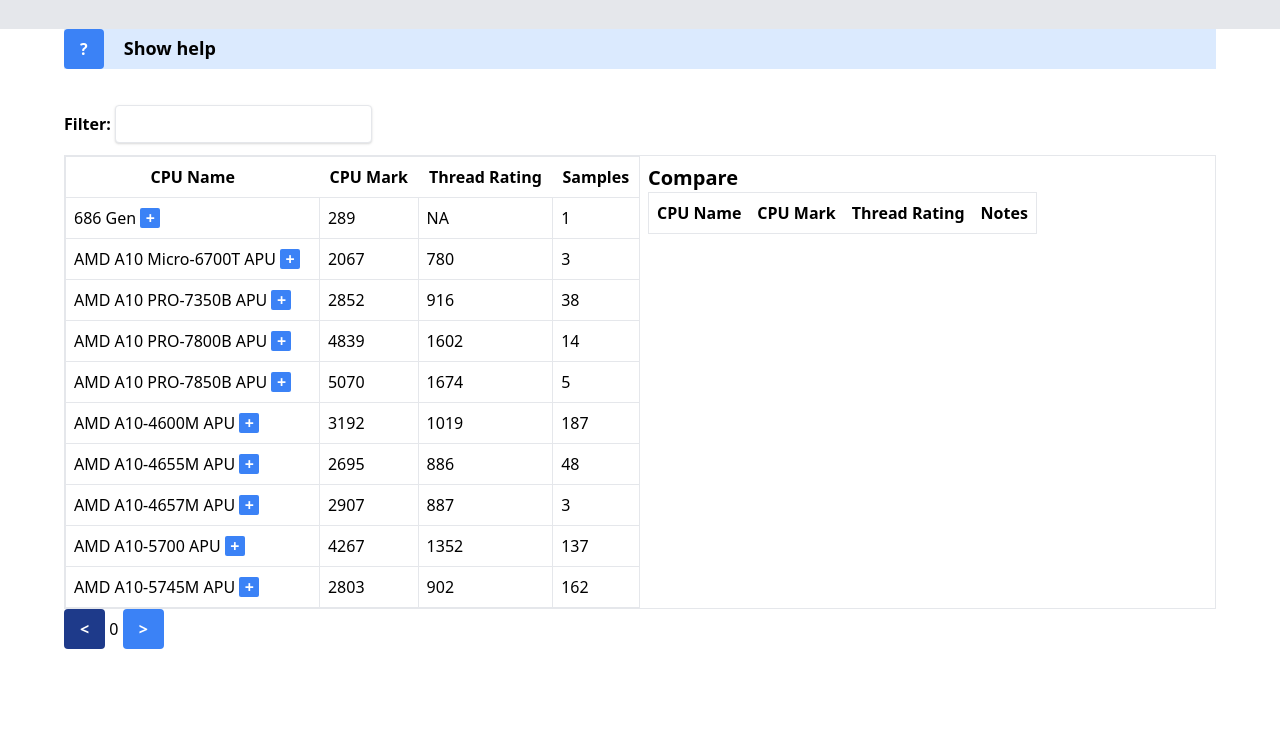
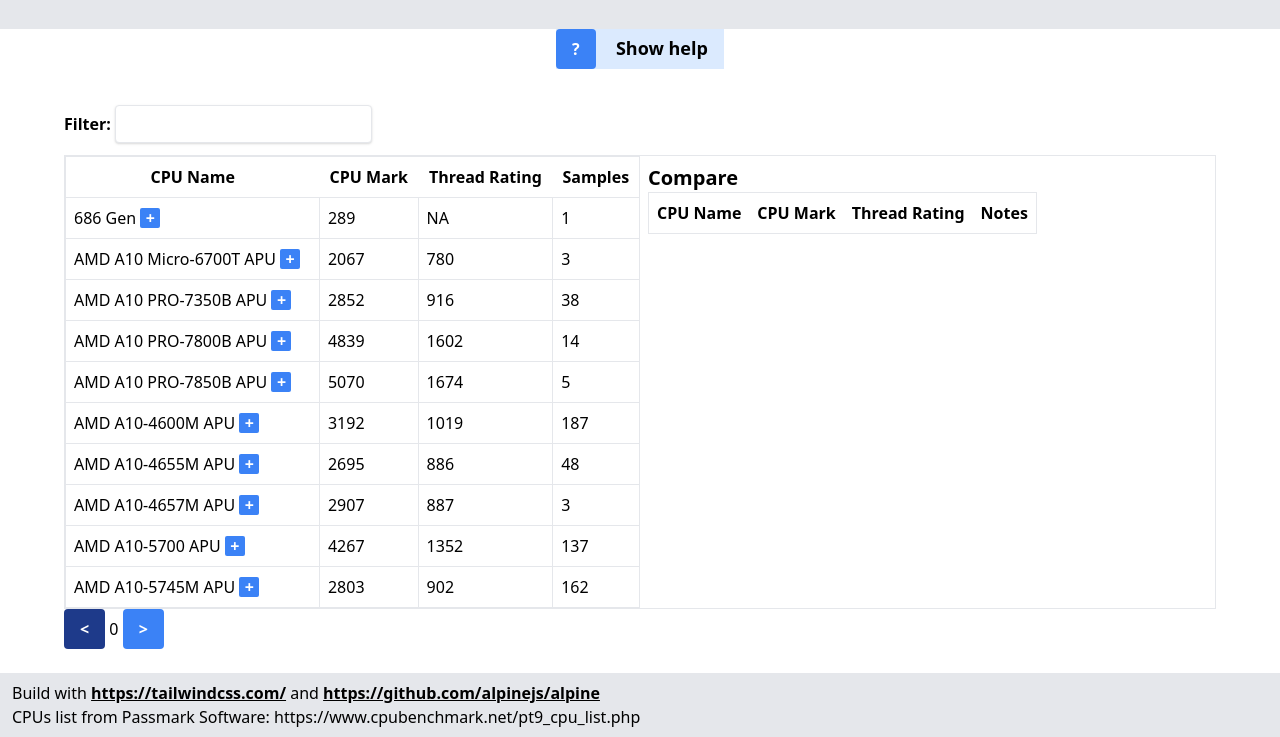
Before and after one commit to spapas/cpu-benchmark-v9, a plain HTML site: page index.html in a window 1280 px wide. Shown: the part 103-840 px from the top of the page. Before the commit the page ends 800 px from the top, so only its background shows below. Drawn offline with nearby package versions, Linux system fonts and the light colour scheme.

Commit message:
Add footer

```diff
--- a/index.html
+++ b/index.html
@@ -7,7 +7,7 @@
   <link href="https://unpkg.com/tailwindcss@^1.0/dist/tailwind.min.css" rel="stylesheet">
   <script src="alpine.js" defer></script>
 
-  <body>
+  <body class="flex flex-col min-h-screen ">
 
   <header class="py-6  bg-gray-200">
     <div class="flex justify-center">
@@ -18,6 +18,7 @@
     </div>
 
   </header>
+
   <div class="max-w-6xl mx-auto bg-blue-100" x-data="{ open: false }">
     <button
     class="font-bold py-2 px-4 rounded bg-blue-500 text-white hover:bg-blue-700"
@@ -53,7 +54,7 @@ Here's a simple example that cycles through several background colors at differe
 </div> <!-- -->
 </div> <!-- xdata -->
 
-  <main x-data="data()" x-init="loadCPUs()">
+  <main x-data="data()" x-init="loadCPUs()" class="flex-grow">
     <div class='loading' x-show='loading'>LOADING</div>
     <div class="max-w-6xl mx-auto py-6">
     <div class="py-3">
@@ -137,6 +138,17 @@ Here's a simple example that cycles through several background colors at differe
   @click="nextPage()">></button>
     </div>
   </main>
+
+  <footer class='py-2 px-3 bg-gray-200'>
+    Build with
+    <a
+    class="font-bold hover:text-blue-300 underline"
+    href=''>https://tailwindcss.com/</a> and
+    <a
+    class="font-bold hover:text-blue-300 underline"
+    href=''>https://github.com/alpinejs/alpine</a><br />
+    CPUs list from Passmark Software: https://www.cpubenchmark.net/pt9_cpu_list.php
+  </footer>
   </body>
   <script>
     let data = () => {
```
